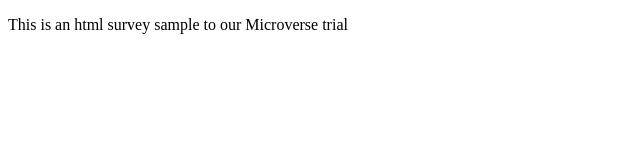
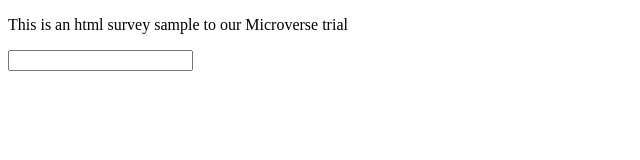
Before and after one commit to SundayEsther7/collaborative01, a plain HTML site: page survery.html in a window 1280 px wide. Shown: the whole page, without its empty margins (0-640 px from the left). Drawn offline with Linux system fonts and the light colour scheme.

Commit message:
features 3and 4

```diff
--- a/survery.html
+++ b/survery.html
@@ -5,3 +5,9 @@
 </head>
 <p id="description">This is an html survey sample to our Microverse trial </p>
 <body>
+  <form id="survey form">
+    <input type="text" id="name">
+    </form>
+  </body>
+
+  </html>
```
